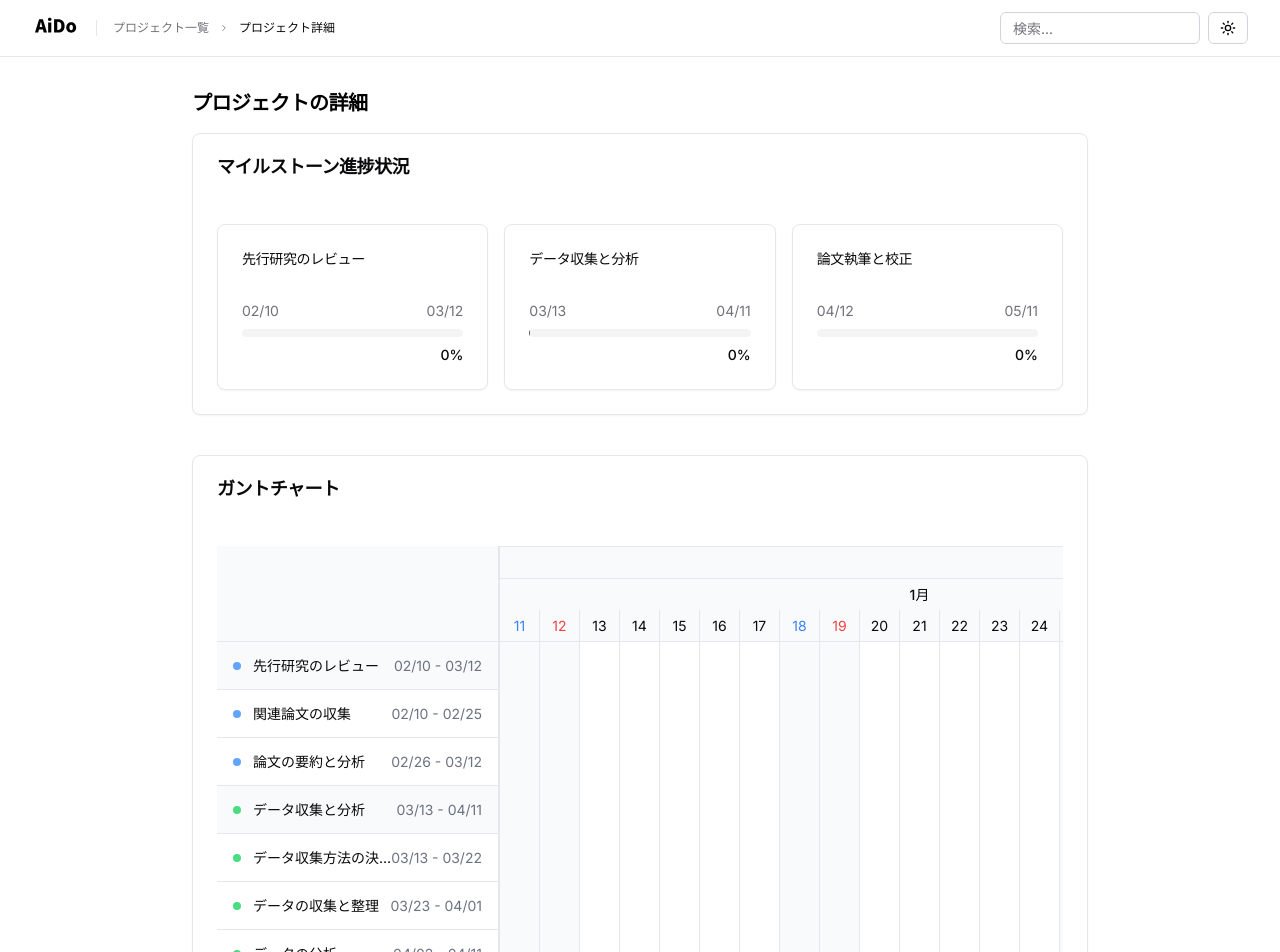
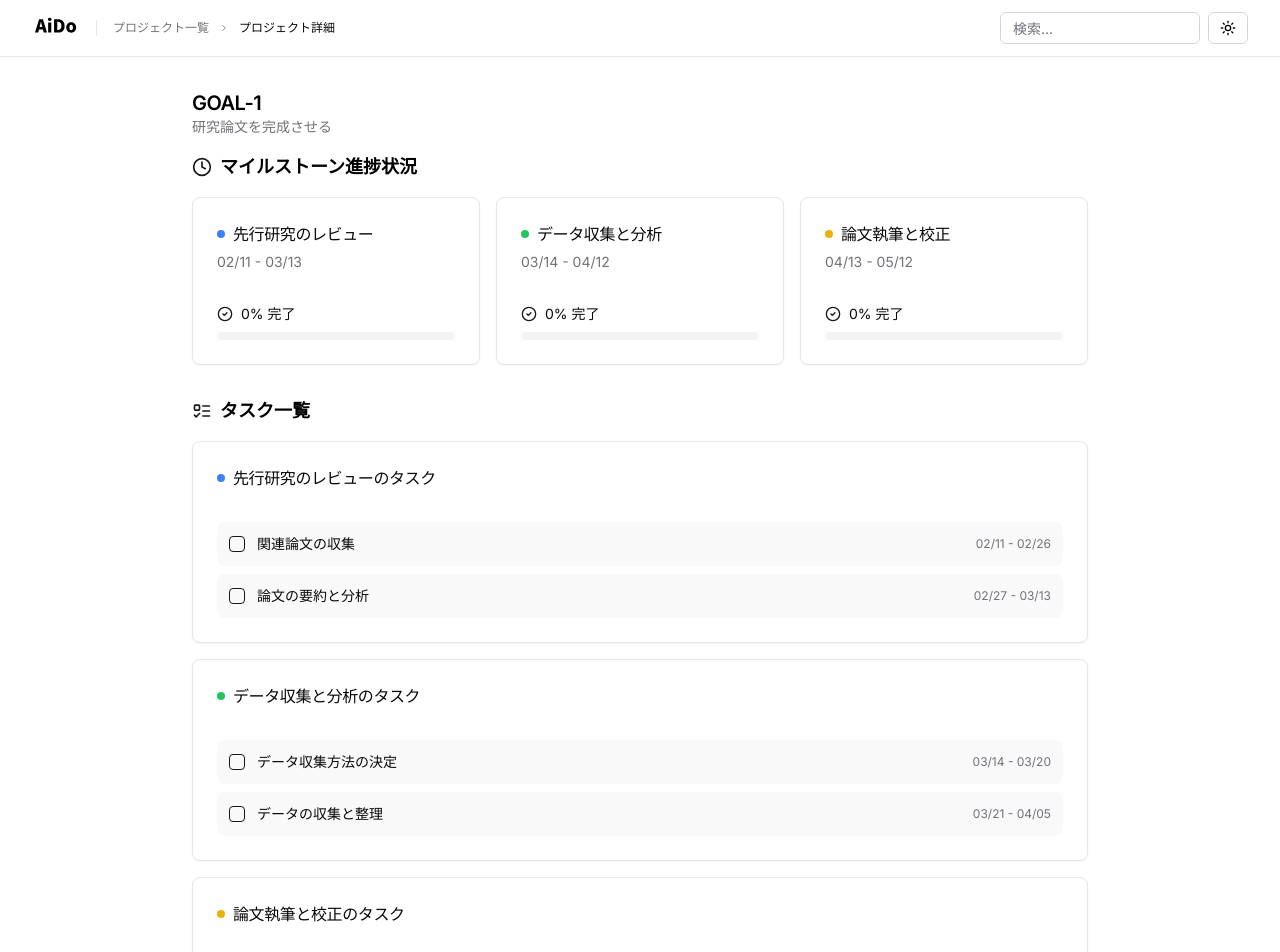
Before and after one commit to kita3222/ai-agent-hackathon, a Next.js app: page /app/projects/1 in a window 1280 px wide. Shown: the top 952 px of the page. Built offline with nearby package versions, Linux system fonts and the light colour scheme.

Commit message:
Enhance project detail page with improved task management and progress tracking

```diff
--- a/src/app/app/projects/[id]/page.tsx
+++ b/src/app/app/projects/[id]/page.tsx
@@ -4,7 +4,7 @@ import SectionHeader from "@/components/layouts/section-header";
 export default function ProjectDetailPage() {
   return (
     <div className="max-w-4xl mx-auto flex flex-col gap-4">
-      <SectionHeader title="プロジェクトの詳細" />
+      <SectionHeader title="GOAL-1" subtitle="研究論文を完成させる" />
       <ProjectDetail />
     </div>
   );
--- a/src/components/layouts/section-header.tsx
+++ b/src/components/layouts/section-header.tsx
@@ -15,7 +15,7 @@ const SectionHeader: React.FC<SectionHeaderProps> = ({
     <div className="space-y-4">
       <div className="flex justify-between items-center">
         <div>
-          <h2 className="text-xl font-semibold tracking-tight">{title}</h2>
+          <h1 className="text-xl font-semibold tracking-tight">{title}</h1>
           {subtitle && (
             <p className="text-sm text-muted-foreground">{subtitle}</p>
           )}
--- a/src/components/project-detail.tsx
+++ b/src/components/project-detail.tsx
@@ -1,237 +1,242 @@
 "use client";
 
-import { useState, useEffect } from "react";
 import { useParams } from "next/navigation";
+import { format } from "date-fns";
+import { ja } from "date-fns/locale";
+import { Progress } from "@/components/ui/progress";
+import { GanttChart } from "./gantt-chart";
 import { Card, CardContent, CardHeader, CardTitle } from "@/components/ui/card";
-import { addDays } from "date-fns";
-import { ProjectHeader } from "@/components/project-header";
-import { GanttChart } from "@/components/gantt-chart";
-import { TaskUpdate } from "@/components/task-update";
-import { MilestoneProgress } from "@/components/milestone-progress";
-
-type Task = {
-  id: string;
-  title: string;
-  startDate: Date;
-  endDate: Date;
-  completed: boolean;
-};
-
-type Milestone = {
-  id: string;
-  title: string;
-  startDate: Date;
-  endDate: Date;
-  tasks: Task[];
-  color: string;
-};
-
-type Project = {
-  id: string;
-  title: string;
-  description: string;
-  deadline: Date;
-  milestones: Milestone[];
-};
+import {
+  CalendarIcon,
+  CheckCircle2,
+  Clock,
+  ListTodo,
+  Target,
+} from "lucide-react";
+import { Checkbox } from "@/components/ui/checkbox";
+import { useState } from "react";
 
 const COLORS = [
-  "bg-blue-400",
-  "bg-green-400",
-  "bg-yellow-400",
-  "bg-purple-400",
-  "bg-pink-400",
-  "bg-indigo-400",
+  "bg-blue-500",
+  "bg-green-500",
+  "bg-yellow-500",
+  "bg-purple-500",
+  "bg-pink-500",
+  "bg-indigo-500",
 ];
 
 export default function ProjectDetail() {
-  const params = useParams();
-  const [goal, setProject] = useState<Project | null>(null);
-
-  useEffect(() => {
-    // In a real application, fetch the project details from the backend
-    // For now, using mock data
-    const mockProject: Project = {
-      id: params.id as string,
-      title: "3ヶ月で修士論文を完成させる",
-      description:
-        "先行研究のレビュー、データ収集、分析、執筆のスケジュールを立てて実行する",
-      deadline: addDays(new Date(), 90),
+  const { id } = useParams();
+  const [projectData, setProjectData] = useState({
+    title: "GOAL-1",
+    description: "研究論文を完成させる",
+    deadline: "2024-05-12",
     milestones: [
       {
-          id: "milestone-1",
+        id: "1",
         title: "先行研究のレビュー",
-          startDate: new Date(),
-          endDate: addDays(new Date(), 30),
+        startDate: new Date("2024-02-11"),
+        endDate: new Date("2024-03-13"),
+        progress: 0,
         color: COLORS[0],
         tasks: [
           {
-              id: "task-1",
+            id: "1-1",
             title: "関連論文の収集",
-              startDate: new Date(),
-              endDate: addDays(new Date(), 15),
+            startDate: new Date("2024-02-11"),
+            endDate: new Date("2024-02-26"),
             completed: false,
           },
           {
-              id: "task-2",
+            id: "1-2",
             title: "論文の要約と分析",
-              startDate: addDays(new Date(), 16),
-              endDate: addDays(new Date(), 30),
+            startDate: new Date("2024-02-27"),
+            endDate: new Date("2024-03-13"),
             completed: false,
           },
         ],
       },
       {
-          id: "milestone-2",
+        id: "2",
         title: "データ収集と分析",
-          startDate: addDays(new Date(), 31),
-          endDate: addDays(new Date(), 60),
+        startDate: new Date("2024-03-14"),
+        endDate: new Date("2024-04-12"),
+        progress: 0,
         color: COLORS[1],
         tasks: [
           {
-              id: "task-3",
+            id: "2-1",
             title: "データ収集方法の決定",
-              startDate: addDays(new Date(), 31),
-              endDate: addDays(new Date(), 40),
+            startDate: new Date("2024-03-14"),
+            endDate: new Date("2024-03-20"),
             completed: false,
           },
           {
-              id: "task-4",
+            id: "2-2",
             title: "データの収集と整理",
-              startDate: addDays(new Date(), 41),
-              endDate: addDays(new Date(), 50),
-              completed: false,
-            },
-            {
-              id: "task-5",
-              title: "データの分析",
-              startDate: addDays(new Date(), 51),
-              endDate: addDays(new Date(), 60),
+            startDate: new Date("2024-03-21"),
+            endDate: new Date("2024-04-05"),
             completed: false,
           },
         ],
       },
       {
-          id: "milestone-3",
+        id: "3",
         title: "論文執筆と校正",
-          startDate: addDays(new Date(), 61),
-          endDate: addDays(new Date(), 90),
+        startDate: new Date("2024-04-13"),
+        endDate: new Date("2024-05-12"),
+        progress: 0,
         color: COLORS[2],
         tasks: [
           {
-              id: "task-6",
+            id: "3-1",
             title: "論文の構成決定",
-              startDate: addDays(new Date(), 61),
-              endDate: addDays(new Date(), 70),
+            startDate: new Date("2024-04-13"),
+            endDate: new Date("2024-04-20"),
             completed: false,
           },
           {
-              id: "task-7",
+            id: "3-2",
             title: "各セクションの執筆",
-              startDate: addDays(new Date(), 71),
-              endDate: addDays(new Date(), 85),
-              completed: false,
-            },
-            {
-              id: "task-8",
-              title: "校正と最終確認",
-              startDate: addDays(new Date(), 86),
-              endDate: addDays(new Date(), 90),
+            startDate: new Date("2024-04-21"),
+            endDate: new Date("2024-05-05"),
             completed: false,
           },
         ],
       },
     ],
+  });
+
+  const toggleTaskCompletion = (milestoneId: string, taskId: string) => {
+    setProjectData((prev) => ({
+      ...prev,
+      milestones: prev.milestones.map((milestone) => {
+        if (milestone.id === milestoneId) {
+          const updatedTasks = milestone.tasks.map((task) =>
+            task.id === taskId ? { ...task, completed: !task.completed } : task
+          );
+          const completedTasks = updatedTasks.filter(
+            (task) => task.completed
+          ).length;
+          const progress = Math.round(
+            (completedTasks / updatedTasks.length) * 100
+          );
+          return {
+            ...milestone,
+            tasks: updatedTasks,
+            progress,
+          };
+        }
+        return milestone;
+      }),
+    }));
   };
 
-    setProject(mockProject);
-  }, [params.id]);
-
-  const toggleTaskCompletion = (taskId: string) => {
-    if (!goal) return;
-    setProject({
-      ...goal,
-      milestones: goal.milestones.map((milestone) => ({
-        ...milestone,
-        tasks: milestone.tasks.map((task) =>
-          task.id === taskId ? { ...task, completed: !task.completed } : task
-        ),
-      })),
-    });
-  };
-
-  const calculateProgress = (tasks: Task[]) => {
-    const totalTasks = tasks.length;
-    const completedTasks = tasks.filter((task) => task.completed).length;
-    return (completedTasks / totalTasks) * 100;
-  };
-
-  const calculateOverallProgress = (milestones: Milestone[]) => {
-    const totalTasks = milestones.reduce(
-      (sum, milestone) => sum + milestone.tasks.length,
-      0
-    );
-    const completedTasks = milestones.reduce(
-      (sum, milestone) =>
-        sum + milestone.tasks.filter((task) => task.completed).length,
-      0
-    );
-    return (completedTasks / totalTasks) * 100;
-  };
-
-  if (!goal) {
-    return <div>Loading...</div>;
-  }
-
   return (
-    <>
-      <Card className="mb-6">
-        <CardHeader>
-          <CardTitle>マイルストーン進捗状況</CardTitle>
+    <div className="space-y-8">
+      {/* マイルストーン進捗状況 */}
+      <div className="space-y-4">
+        <h4 className="flex items-center gap-2 text-lg font-semibold">
+          <Clock className="h-5 w-5 text-primary" />
+          マイルストーン進捗状況
+        </h4>
+        <div className="grid grid-cols-1 md:grid-cols-3 gap-4">
+          {projectData.milestones.map((milestone) => (
+            <Card key={milestone.id} className="h-full">
+              <CardHeader className="pb-2">
+                <div className="flex items-center justify-between">
+                  <div className="flex items-center gap-2">
+                    <div
+                      className={`w-2 h-2 rounded-full ${milestone.color}`}
+                    />
+                    <CardTitle className="text-base font-medium">
+                      {milestone.title}
+                    </CardTitle>
+                  </div>
+                </div>
+                <span className="text-sm text-muted-foreground">
+                  {format(milestone.startDate, "MM/dd")} -{" "}
+                  {format(milestone.endDate, "MM/dd")}
+                </span>
               </CardHeader>
               <CardContent>
-          <div className="grid gap-4 md:grid-cols-3">
-            {goal.milestones.map((milestone) => (
-              <MilestoneProgress
-                key={milestone.id}
-                title={milestone.title}
-                startDate={milestone.startDate}
-                endDate={milestone.endDate}
-                progress={calculateProgress(milestone.tasks)}
-              />
-            ))}
+                <div className="space-y-2">
+                  <div className="flex items-center justify-between text-sm">
+                    <div className="flex items-center gap-2">
+                      <CheckCircle2 className="h-4 w-4 text-primary" />
+                      <span>{milestone.progress}% 完了</span>
+                    </div>
+                  </div>
+                  <Progress value={milestone.progress} className="h-2" />
                 </div>
               </CardContent>
             </Card>
-      <Card className="mb-6">
-        <CardHeader>
-          <CardTitle>ガントチャート</CardTitle>
+          ))}
+        </div>
+      </div>
+
+      {/* タスク一覧 */}
+      <div className="space-y-4">
+        <h4 className="flex items-center gap-2 text-lg font-semibold">
+          <ListTodo className="h-5 w-5 text-primary" />
+          タスク一覧
+        </h4>
+        <div className="grid grid-cols-1 gap-4">
+          {projectData.milestones.map((milestone) => (
+            <Card key={milestone.id}>
+              <CardHeader className="pb-2">
+                <div className="flex items-center gap-2">
+                  <div className={`w-2 h-2 rounded-full ${milestone.color}`} />
+                  <CardTitle className="text-base font-medium">
+                    {milestone.title}のタスク
+                  </CardTitle>
+                </div>
               </CardHeader>
               <CardContent>
-          <GanttChart
-            milestones={goal.milestones}
-            startDate={new Date()}
-            endDate={goal.deadline}
+                <div className="grid gap-2">
+                  {milestone.tasks.map((task) => (
+                    <div
+                      key={task.id}
+                      className="flex items-center justify-between p-3 rounded-lg bg-muted/50 hover:bg-muted transition-colors"
+                    >
+                      <div className="flex items-center gap-3">
+                        <Checkbox
+                          checked={task.completed}
+                          onCheckedChange={() =>
+                            toggleTaskCompletion(milestone.id, task.id)
+                          }
                         />
-        </CardContent>
-      </Card>
-      {goal.milestones.map((milestone) => (
-        <Card key={milestone.id} className="mb-6">
-          <CardHeader>
-            <CardTitle>{milestone.title}</CardTitle>
-          </CardHeader>
-          <CardContent>
-            <div className="space-y-2">
-              {milestone.tasks.map((task) => (
-                <TaskUpdate
-                  key={task.id}
-                  task={task}
-                  onToggleTask={toggleTaskCompletion}
-                />
+                        <span className="text-sm">{task.title}</span>
+                      </div>
+                      <span className="text-xs text-muted-foreground">
+                        {format(task.startDate, "MM/dd")} -{" "}
+                        {format(task.endDate, "MM/dd")}
+                      </span>
+                    </div>
                   ))}
                 </div>
               </CardContent>
             </Card>
           ))}
-    </>
+        </div>
+      </div>
+
+      {/* ガントチャート */}
+      <div className="space-y-4">
+        <h4 className="flex items-center gap-2 text-lg font-semibold">
+          <Clock className="h-5 w-5 text-primary" />
+          ガントチャート
+        </h4>
+        <Card>
+          <CardContent className="p-6 overflow-x-auto">
+            <GanttChart
+              startDate={projectData.milestones[0].startDate}
+              endDate={new Date(projectData.deadline)}
+              milestones={projectData.milestones}
+            />
+          </CardContent>
+        </Card>
+      </div>
+    </div>
   );
 }
```
Lines whose indentation alone changed are shown as unchanged.
